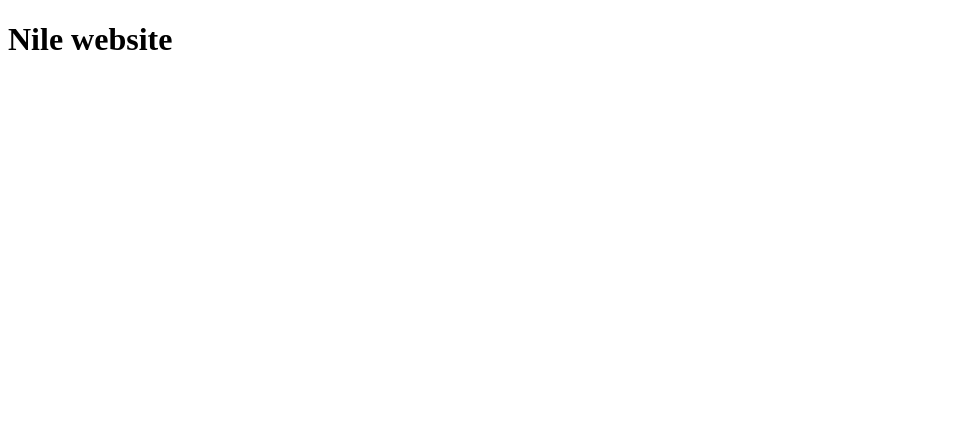
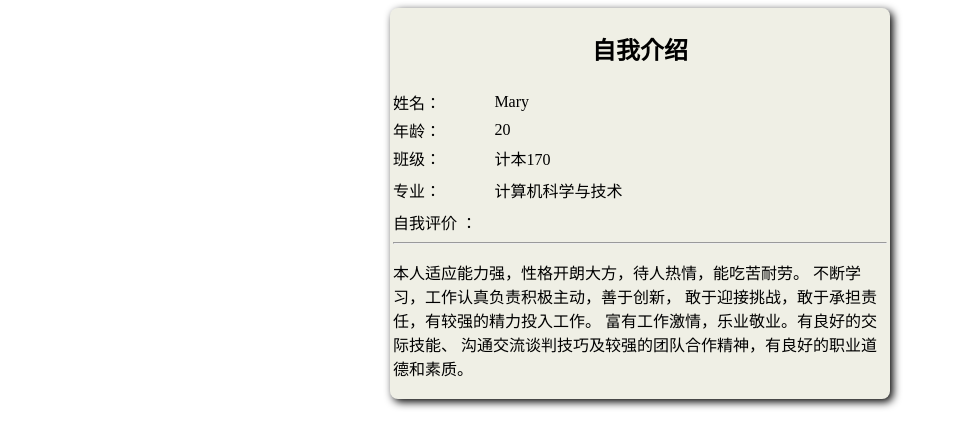
Before and after one commit to niluohe/niluohe.github.io, a plain HTML site: page index.html in a window 1280 px wide. Shown: the whole page, without its empty margins (0-955 px from the left). Drawn offline with Linux system fonts and the light colour scheme.

Commit message:
自我介绍

```diff
--- a/index.html
+++ b/index.html
@@ -1,12 +1,55 @@
-<!DOCTYPE html>
-<html lang="en">
+<!DOCTYPE html PUBLIC "-//W3C//DTD XHTML 1.0 Transitional//EN" "http://www.w3.org/TR/xhtml1/DTD/xhtml1-transitional.dtd">
+<html xmlns="http://www.w3.org/1999/xhtml">
 <head>
-    <meta charset="UTF-8">
-    <meta name="viewport" content="width=device-width, initial-scale=1.0">
-    <meta http-equiv="X-UA-Compatible" content="ie=edge">
-    <title>Nile</title>
+<meta http-equiv="Content-Type" content="text/html; charset=utf-8" />
+<title>自我介绍</title>
+<style>
+table{
+	width:500px;
+	height:300px;
+	margin:0 auto;
+	 border-radius:8px;
+	box-shadow:3px 3px 8px #000000;
+	background-color:rgba(100,100,00,0.1);
+	 }
+.bottom{ border-bottom: 6px #000066 double;
+}
+</style>
 </head>
 <body>
-    <h1>Nile website</h1>
+<table >
+  <tr>
+    <td colspan="2" align="center" ><h2>自我介绍</h2> </td>
+  </tr>
+  <tr>
+    <td width="97">姓名：</td>
+    <td width="391" >Mary</td>
+  </tr>
+  <tr>
+    <td>年龄：</td>
+    <td >20</td>
+  </tr>
+
+  <tr>
+    <td>班级：</td>
+    <td >计本170</td>
+  </tr>
+  <tr>
+    <td height="32">专业：</td>
+    <td class="">计算机科学与技术</td>
+  </tr>
+  <tr >
+    <td  colspan="2" >
+      自我评价 ：
+      <hr/>
+      <p>本人适应能力强，性格开朗大方，待人热情，能吃苦耐劳。
+      	不断学习，工作认真负责积极主动，善于创新，
+      	敢于迎接挑战，敢于承担责任，有较强的精力投入工作。
+      	富有工作激情，乐业敬业。有良好的交际技能、
+      	沟通交流谈判技巧及较强的团队合作精神，有良好的职业道德和素质。</p>
+    </td>
+  </tr>
+</table>
+
 </body>
 </html>
```
